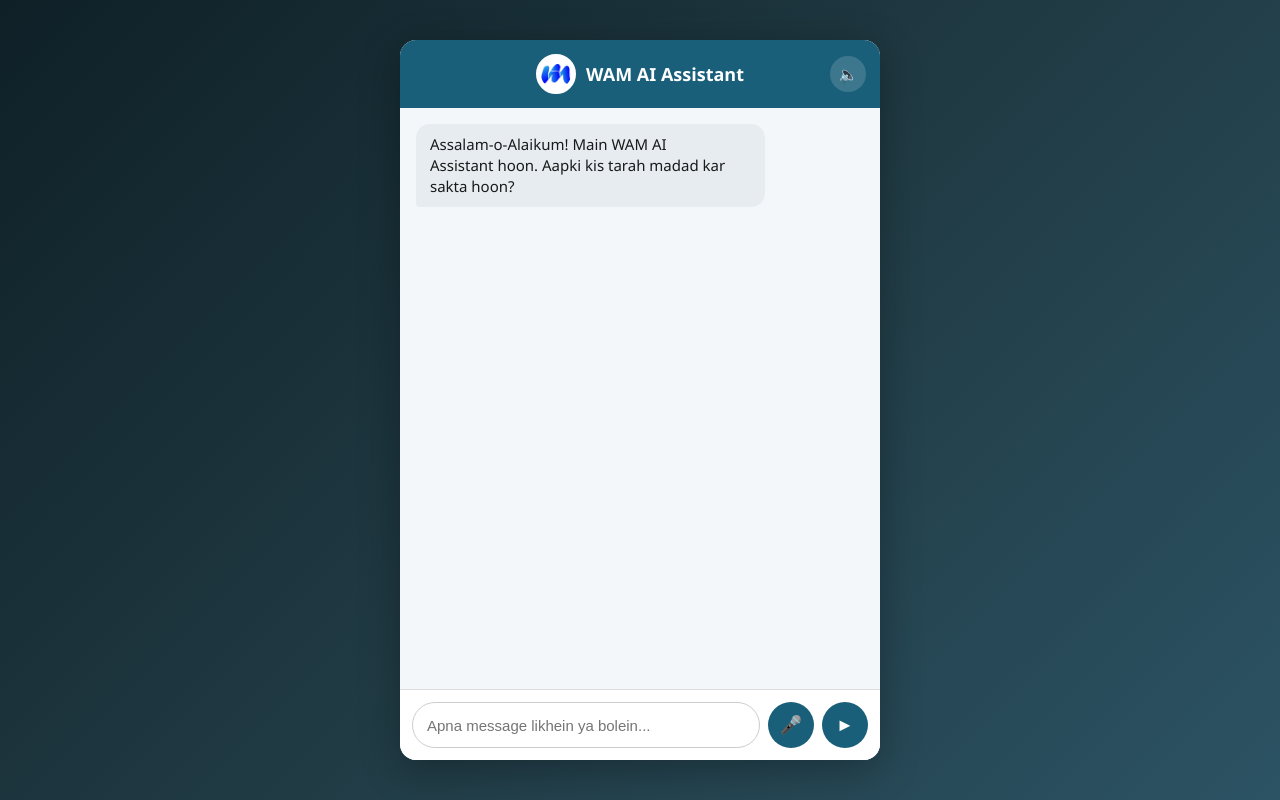
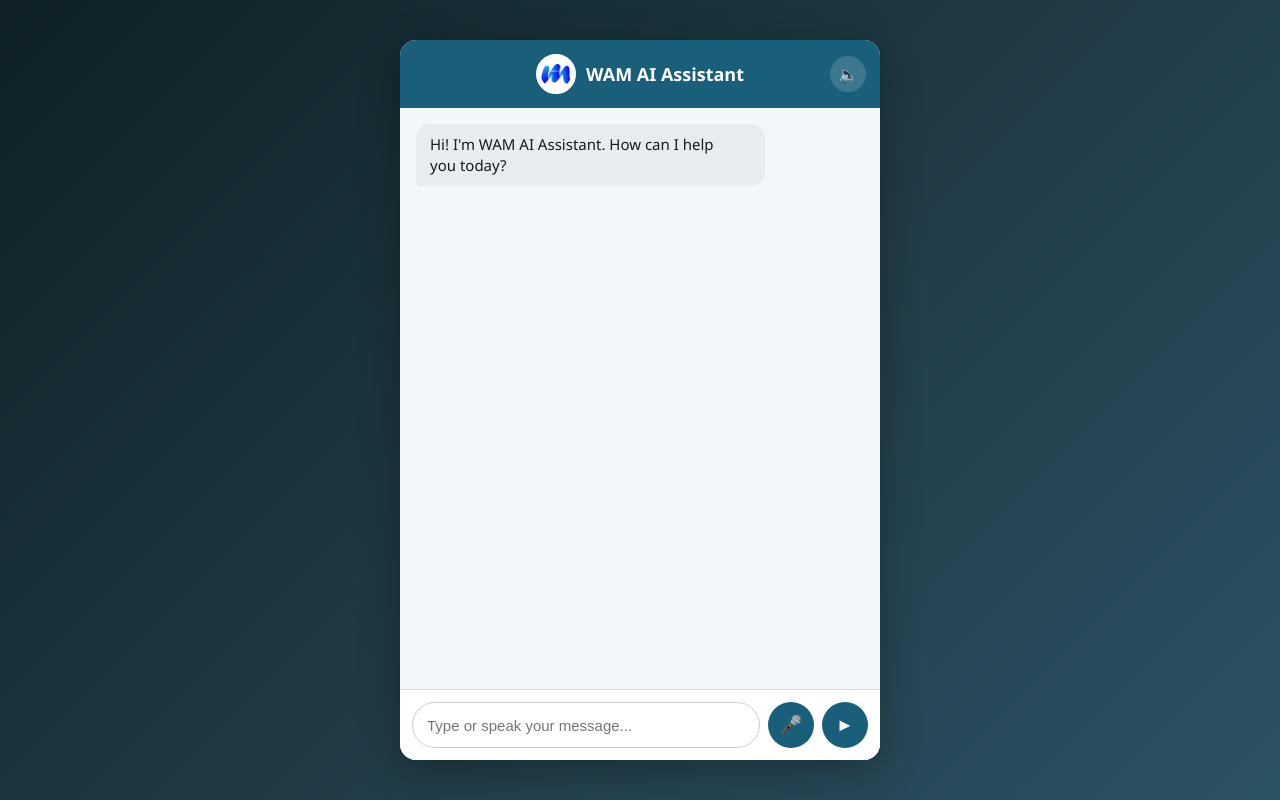
Before and after one commit to wamwebstudio-bot/wam-ai-assistant, a Flask app: page / in a window 1280 px wide. Run offline with Flask 3, Linux system fonts and the light colour scheme.

Commit message:
Update chat.html

```diff
--- a/templates/chat.html
+++ b/templates/chat.html
@@ -165,10 +165,10 @@
         <button class="voice-toggle" id="voiceToggle" title="Bot ki awaaz on/off karein">&#128264;</button>
     </div>
     <div class="chat-messages" id="messages">
-        <div class="msg bot">Assalam-o-Alaikum! Main WAM AI Assistant hoon. Aapki kis tarah madad kar sakta hoon?</div>
+        <div class="msg bot">Hi! I'm WAM AI Assistant. How can I help you today?</div>
     </div>
     <div class="chat-input">
-        <input type="text" id="userInput" placeholder="Apna message likhein ya bolein..." autocomplete="off">
+        <input type="text" id="userInput" placeholder="Type or speak your message..." autocomplete="off">
         <button id="micBtn" title="Bol kar likhein">&#127908;</button>
         <button id="sendBtn">&#9658;</button>
     </div>
@@ -239,7 +239,7 @@ async function sendMessage() {
 
     const typingDiv = document.createElement('div');
     typingDiv.className = 'typing';
-    typingDiv.textContent = 'Likh raha hai...';
+    typingDiv.textContent = 'Typing...';
     messagesDiv.appendChild(typingDiv);
     messagesDiv.scrollTop = messagesDiv.scrollHeight;
 
@@ -260,7 +260,7 @@ async function sendMessage() {
         }
     } catch (err) {
         typingDiv.remove();
-        addMessage('Connection mein masla hua. Dubara koshish karein.', 'bot');
+        addMessage('Connection error. Please try again.', 'bot');
     }
 
     sendBtn.disabled = false;
@@ -299,13 +299,13 @@ if (SpeechRecognitionAPI) {
     recognition.addEventListener('start', () => {
         isListening = true;
         micBtn.classList.add('listening');
-        input.placeholder = 'Sun raha hoon... boliye';
+        input.placeholder = 'Listening... speak now';
     });
 
     recognition.addEventListener('end', () => {
         isListening = false;
         micBtn.classList.remove('listening');
-        input.placeholder = 'Apna message likhein ya bolein...';
+        input.placeholder = 'Type or speak your message...';
     });
 
     recognition.addEventListener('result', (event) => {
@@ -317,7 +317,7 @@ if (SpeechRecognitionAPI) {
     recognition.addEventListener('error', (event) => {
         isListening = false;
         micBtn.classList.remove('listening');
-        input.placeholder = 'Apna message likhein ya bolein...';
+        input.placeholder = 'Type or speak your message...';
     });
 } else {
     // Agar browser support na kare to mic button chhupa dein
```
